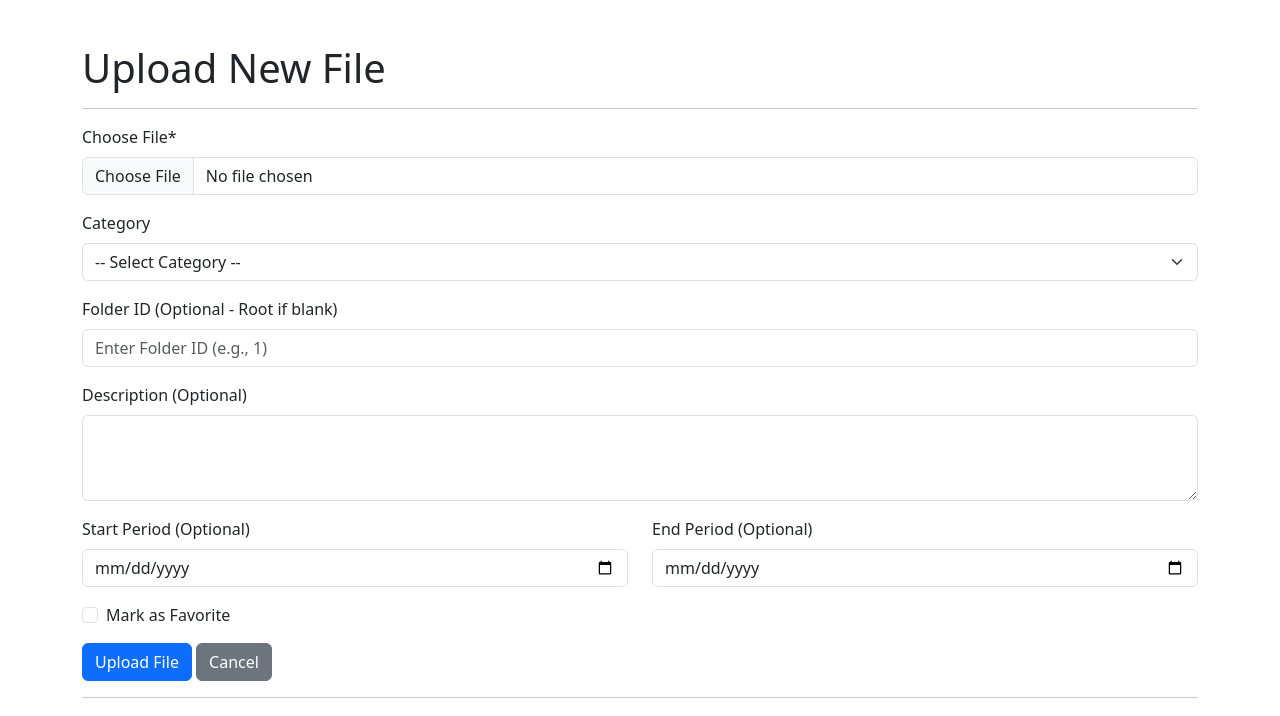
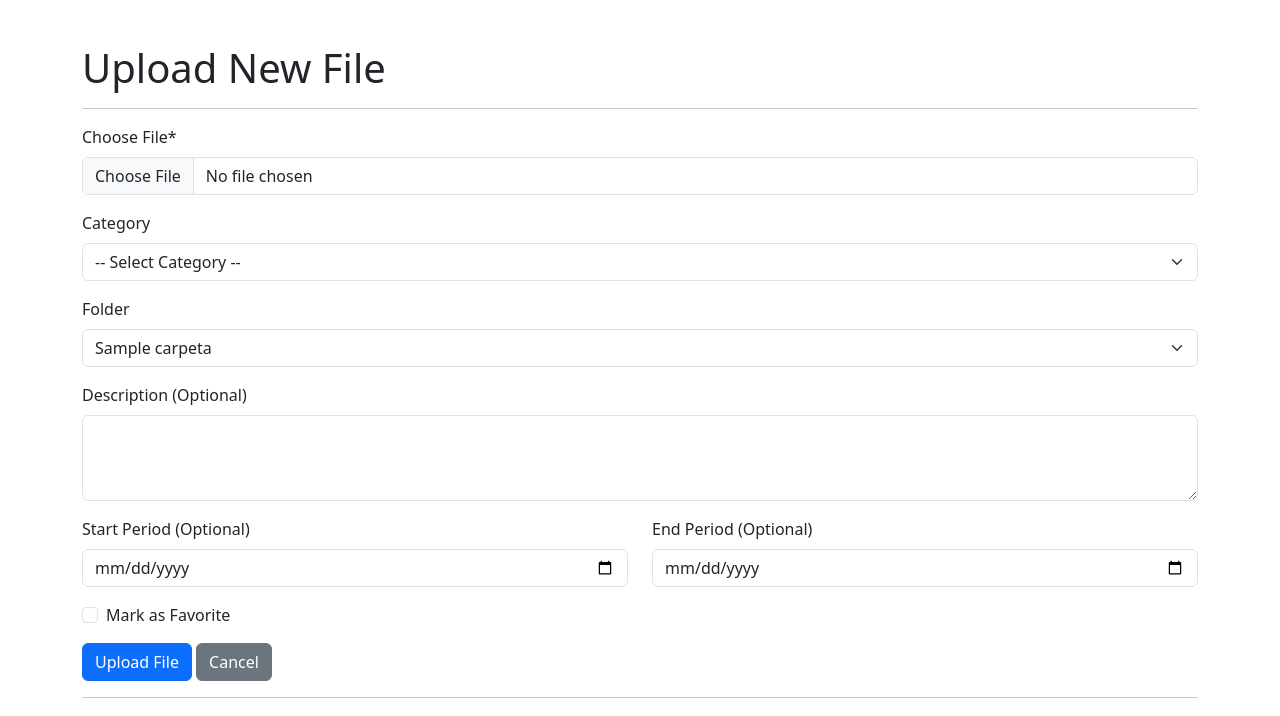
Before and after one commit to Filuuus/RespaldoBravos, a Flask app: template templates/upload.html in a window 1280 px wide. Shown: the top 716 px of the page. Run offline with Flask 3, Linux system fonts and the light colour scheme; tables that the repository leaves empty hold one stand-in row (values such as "Sample post"); the template is opened without the code that fills it: values that come from a table or form of the project are taken from there, most other values are stand-ins (such as "Sample title", 1, 10 or a date in 2020); some libraries are stand-ins or nearby versions.

Commit message:
Enhances document upload and edit forms.
Replaces the folder ID input fields with dropdown menus in the upload and edit document forms, allowing users to select folders by name.

This change improves usability and data validation by:
- Providing a user-friendly way to select folders instead of manually entering IDs.
- Ensuring that only valid folders belonging to the user can be selected.
- Displaying folder names for easier selection.

The edit form now redirects back to the folder of the edited document after saving changes.
Also includes validation to ensure folder selected exists and belongs to the user.
Date input now allows clearing existing date.
Adds feedback messages for invalid form inputs.

```diff
--- a/app.py
+++ b/app.py
@@ -161,26 +161,28 @@ def upload_route(parent_folder_id):
 
         file = request.files['file']
 
-        # 3. Get other form data
-        # Get parent folder ID from hidden field
-        parent_folder_id_from_form = request.form.get('parent_folder_id', default=None)
+    # 3. Get other form data
+        id_categoria = request.form.get('categoria', default=None, type=int)
 
-        # Logic to determine folder ID to save
-        parent_folder_id_to_save = None
-        if parent_folder_id_from_form == '': # Explicitly empty string means root
-            parent_folder_id_to_save = None
-        elif parent_folder_id_from_form and parent_folder_id_from_form.isdigit():
-            parent_folder_id_to_save = int(parent_folder_id_from_form)
-            # Re-validate this ID belongs to user (important for security)
-            user_id_for_validation = session.get('user_id') # Ensure user_id is fresh
+        # --- Adjust folder ID retrieval ---
+        id_carpeta_str = request.form.get('carpeta', default='') # Get submitted value (empty string for root)
+        if id_carpeta_str == '':
+            parent_folder_id_to_save = None # Root folder
+        elif id_carpeta_str.isdigit():
+            parent_folder_id_to_save = int(id_carpeta_str)
+            # Re-validate this ID belongs to user (important!) - You already have this logic
+            user_id_for_validation = session.get('user_id')
+            from models import Carpeta # Import if needed
             parent_folder = Carpeta.query.filter_by(id_carpeta=parent_folder_id_to_save, id_usuario=user_id_for_validation).first()
             if not parent_folder:
-                  flash("Invalid target folder specified.", "danger")
-                  # Redirect back to the upload form for the *intended* parent, or root?
-                  return redirect(url_for('upload_route', parent_folder_id=parent_folder_id))
+                flash("Invalid target folder specified.", "danger")
+                # Redirect appropriately, maybe back to upload form?
+                return redirect(url_for('upload_route', parent_folder_id=parent_folder_id))
         else:
-            # If form field exists but isn't empty or digit, default to root? Or error?
-            parent_folder_id_to_save = None
+            # Invalid value submitted? Default to root or show error?
+            flash("Invalid folder selection.", "warning")
+            parent_folder_id_to_save = None # Defaulting to root on error
+        # ------------------------------------
 
         id_categoria = request.form.get('categoria', default=None, type=int)
         descripcion = request.form.get('descripcion', default=None)
@@ -288,11 +290,26 @@ def upload_route(parent_folder_id):
              flash('File processing error.', 'danger')
              return redirect(request.url)
 
-    # --- Handle GET Request (Display Upload Form) ---
+# --- Handle GET Request (Display Upload Form) ---
     else: # request.method == 'GET'
-        # Categoria should already be imported from start of function
+        # Import models needed for GET request
+        from models import Categoria, Carpeta
+
+        user_id = session.get('user_id') # Need user_id to fetch folders
+        if not user_id: # Should be caught by @login_required, but check anyway
+             flash("Login required.", "warning")
+             return redirect(url_for('login'))
+
         categories = Categoria.query.order_by(Categoria.nombre).all()
-        return render_template('upload.html', categories=categories, parent_folder_id=parent_folder_id)
+        # --- Fetch all folders for this user ---
+        user_folders = Carpeta.query.filter_by(id_usuario=user_id).order_by(Carpeta.nombre).all()
+        # ---------------------------------------
+
+        # Pass folders list and parent_folder_id to the template
+        return render_template('upload.html',
+                               categories=categories,
+                               folders=user_folders, # Pass folders
+                               parent_folder_id=parent_folder_id) # Keep passing this
 
 # --- File Listing Route ---
 @app.route('/files', defaults={'folder_id': None}, methods=['GET'])
@@ -548,7 +565,8 @@ def delete_file(doc_id):
 @login_required
 def edit_file(doc_id):
     # --- Import models needed specifically for this route ---
-    from models import Documento, Categoria, Carpeta # Import here
+    # Import all needed models at the start of the function
+    from models import Documento, Categoria, Carpeta
     # --------------------------------------------------------
 
     user_id = session.get('user_id')
@@ -557,57 +575,76 @@ def edit_file(doc_id):
         return redirect(url_for('login'))
 
     # 1. Fetch the document to edit, ensuring ownership
-    # Use first_or_404 to automatically handle not found cases if preferred
+    # Using first() and checking is fine, first_or_404() is an alternative
     document = Documento.query.filter_by(id_documento=doc_id, id_usuario=user_id).first()
     if not document:
         flash('File not found or access denied.', 'danger')
         return redirect(url_for('list_files'))
+
+    # Store parent ID for redirection after POST
+    parent_folder_id = document.id_carpeta
 
     # --- Handle POST Request (Save Changes) ---
     if request.method == 'POST':
         try:
             # Get updated data from the form
             new_title = request.form.get('titulo_nuevo', default=None)
-            id_categoria = request.form.get('categoria', default=None, type=int) # Converts to int, None if empty/invalid
-            id_carpeta_str = request.form.get('carpeta', default=None)
+            # Handle category - ensure None is stored if "" is submitted
+            id_categoria_str = request.form.get('categoria', default='')
+            id_categoria = int(id_categoria_str) if id_categoria_str.isdigit() else None
+
+            # --- Correctly process folder ID from dropdown ---
+            id_carpeta_str = request.form.get('carpeta', default='') # Get submitted value ("" for root)
+            if id_carpeta_str == '':
+                id_carpeta = None # Root folder selected
+            elif id_carpeta_str.isdigit():
+                id_carpeta_to_check = int(id_carpeta_str)
+                # Validate folder exists and belongs to user
+                folder_check = Carpeta.query.filter_by(id_carpeta=id_carpeta_to_check, id_usuario=user_id).first()
+                if folder_check:
+                    id_carpeta = id_carpeta_to_check # Use the valid ID
+                else:
+                    flash("Invalid folder selected. Keeping original.", "warning")
+                    id_carpeta = document.id_carpeta # Keep original if invalid selection
+            else:
+                # Invalid non-digit value submitted? Keep original
+                flash("Invalid folder value submitted. Keeping original.", "warning")
+                id_carpeta = document.id_carpeta
+            # --------------------------------------------------
+
             descripcion = request.form.get('descripcion', default=None)
             periodo_inicio_str = request.form.get('periodo_inicio', default=None)
             periodo_fin_str = request.form.get('periodo_fin', default=None)
-            # Checkbox value: 'favorito' key exists in form only if checked
             favorito = 'favorito' in request.form
 
-            # Update Folder ID (handle empty string input for root)
-            id_carpeta = None
-            if id_carpeta_str and id_carpeta_str.isdigit():
-                id_carpeta = int(id_carpeta_str)
-                # Optional: Validate folder exists and belongs to user here
-            elif id_carpeta_str == '': # Explicitly empty means root
-                 id_carpeta = None
-            else: # Invalid input, keep original folder? Or error? For now, keep original
-                id_carpeta = document.id_carpeta # Keep original if input is invalid/missing
-
-
-            # Update Title only if a new one was provided
+            # Update Title only if a new one was provided and non-empty
             if new_title and new_title.strip():
-                 document.titulo_original = secure_filename(new_title.strip()) # Secure the new title
-
+                 # Consider adding validation for title length if needed
+                 document.titulo_original = secure_filename(new_title.strip())
 
             # Update other fields
-            document.id_categoria = id_categoria # Okay to set to None if category cleared
-            document.id_carpeta = id_carpeta
-            document.descripcion = descripcion if descripcion is not None else document.descripcion # Keep original if None
+            document.id_categoria = id_categoria
+            document.id_carpeta = id_carpeta # Use the validated ID from dropdown logic
+            document.descripcion = descripcion # Allow setting description to empty string if desired
 
-            # Parse and update dates
-            if periodo_inicio_str:
-                document.periodo_inicio = datetime.strptime(periodo_inicio_str, '%Y-%m-%d').date()
-            elif periodo_inicio_str == '': # Allow clearing the date
-                 document.periodo_inicio = None
-            # else: Keep original date if field wasn't submitted or invalid (depends on desired behavior)
+            # Parse and update dates (Allow clearing dates)
+            if periodo_inicio_str is not None: # Check if field was submitted
+                 if periodo_inicio_str == '':
+                     document.periodo_inicio = None
+                 else:
+                     try:
+                         document.periodo_inicio = datetime.strptime(periodo_inicio_str, '%Y-%m-%d').date()
+                     except ValueError:
+                          flash('Invalid start date format ignored. Use YYYY-MM-DD.', 'warning')
 
-            if periodo_fin_str:
-                document.periodo_fin = datetime.strptime(periodo_fin_str, '%Y-%m-%d').date()
-            elif periodo_fin_str == '': # Allow clearing the date
-                 document.periodo_fin = None
+            if periodo_fin_str is not None: # Check if field was submitted
+                 if periodo_fin_str == '':
+                      document.periodo_fin = None
+                 else:
+                      try:
+                          document.periodo_fin = datetime.strptime(periodo_fin_str, '%Y-%m-%d').date()
+                      except ValueError:
+                           flash('Invalid end date format ignored. Use YYYY-MM-DD.', 'warning')
 
             document.favorito = favorito
 
@@ -615,33 +652,46 @@ def edit_file(doc_id):
             db.session.commit()
             flash(f'Metadata for "{document.titulo_original}" updated successfully!', 'success')
 
-            # --- Log Call ---
+            # Log activity
             log_activity(
                 user_id=user_id,
                 activity_type='EDIT_DOC_METADATA',
-                document_id=doc_id, # doc_id is parameter to the route
+                document_id=doc_id,
                 ip_address=request.remote_addr,
                 details=f"Edited metadata for: {document.titulo_original}"
             )
-            # --------------------
 
-            return redirect(url_for('list_files'))
+            # Redirect back to the PARENT folder of the document
+            return redirect(url_for('list_files', folder_id=document.id_carpeta))
 
         except Exception as e:
-            db.session.rollback() # Roll back DB changes on error
+            db.session.rollback()
             print(f"Error updating document metadata: {e}")
             flash(f'Error updating metadata: {e}', 'danger')
-            # Re-render the edit form with existing data on error
+            # Re-fetch data needed for the form in case of error during POST
             categories = Categoria.query.order_by(Categoria.nombre).all()
-            return render_template('edit_file.html', document=document, categories=categories)
+            user_folders = Carpeta.query.filter_by(id_usuario=user_id).order_by(Carpeta.nombre).all()
+            # Re-render the edit form with existing data and error message
+            return render_template('edit_file.html',
+                                   document=document, # Pass the original document back
+                                   categories=categories,
+                                   folders=user_folders)
 
 
     # --- Handle GET Request (Show Edit Form) ---
     else: # request.method == 'GET'
-        # Fetch categories and potentially folders to populate dropdowns
-        categories = Categoria.query.order_by(Categoria.nombre).all()
-        # folders = Carpeta.query.filter_by(id_usuario=user_id).order_by(Carpeta.nombre).all() # If needed for dropdown
-        return render_template('edit_file.html', document=document, categories=categories)
+         # Fetch categories and folders needed for the form dropdowns
+         categories = Categoria.query.order_by(Categoria.nombre).all()
+         user_folders = Carpeta.query.filter_by(id_usuario=user_id).order_by(Carpeta.nombre).all()
+
+         # --- CORRECTED RENDER_TEMPLATE CALL ---
+         # Pass the 'document' object fetched at the start of the function
+         return render_template('edit_file.html',
+                                document=document,
+                                categories=categories,
+                                folders=user_folders)
+         # --------------------------------------
+
 
     # --- Folder Creation Route ---
 @app.route('/create_folder', methods=['POST']) # Only accept POST requests
@@ -687,12 +737,12 @@ def create_folder(parent_folder_id=None): # Default parent is None (root)
             log_activity(
                 user_id=user_id,
                 activity_type='CREATE_FOLDER',
-                folder_id=new_folder.id_carpeta, # Get ID from new object
-                parent_folder_id_param = parent_folder_id, # Capture the parent context
+                folder_id=new_folder.id_carpeta, # ID of the folder just created
                 ip_address=request.remote_addr,
-                details=f'Created folder: {folder_name}'
+                # Remove parent_folder_id_param, add info to details
+                details=f'Created folder: {folder_name} (in Parent ID: {parent_folder_id})'
             )
-            # --------------------
+            # --------------------------
 
     except Exception as e:
         db.session.rollback()
--- a/templates/upload.html
+++ b/templates/upload.html
@@ -47,10 +47,18 @@
                 </select>
             </div>
 
-            <div class="mb-3">
-                <label for="carpeta" class="form-label">Folder ID (Optional - Root if blank)</label>
-                <input type="number" class="form-control" name="carpeta" id="carpeta" placeholder="Enter Folder ID (e.g., 1)">
-                </div>
+        <div class="mb-3">
+            <label for="carpeta" class="form-label">Folder</label>
+            {# Replace input with select #}
+            <select name="carpeta" id="carpeta" class="form-select">
+                <option value="">-- Root Folder --</option> {# Empty value for root #}
+                {% for folder in folders %}
+                    <option value="{{ folder.id_carpeta }}" {% if parent_folder_id == folder.id_carpeta %}selected{% endif %}>
+                        {{ folder.nombre }} {# Display folder name #}
+                    </option>
+                {% endfor %}
+            </select>
+        </div>
 
             <div class="mb-3">
                 <label for="descripcion" class="form-label">Description (Optional)</label>
```
Also changed, not shown: templates/edit_file.html (+11 -4 lines).
